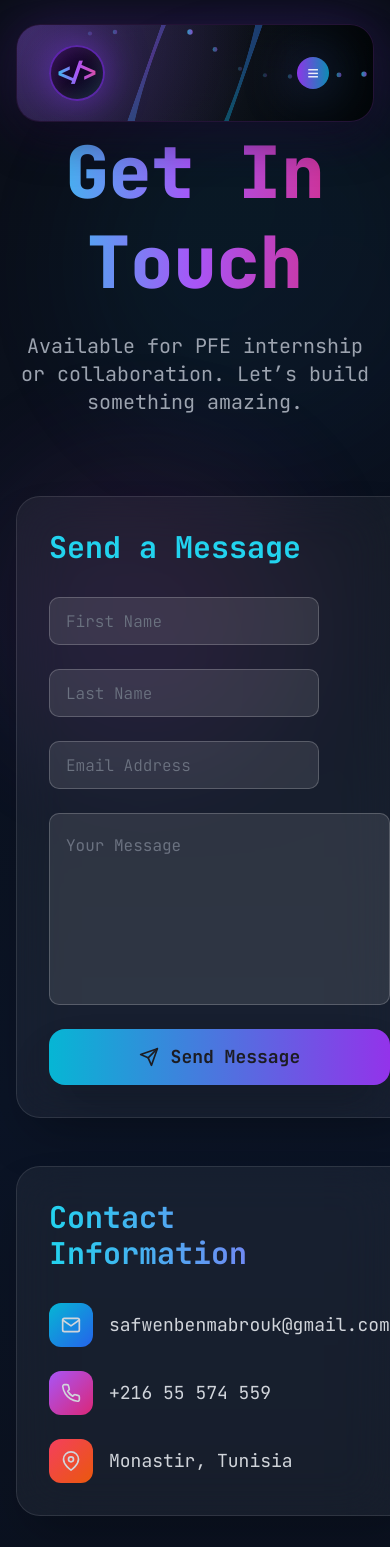
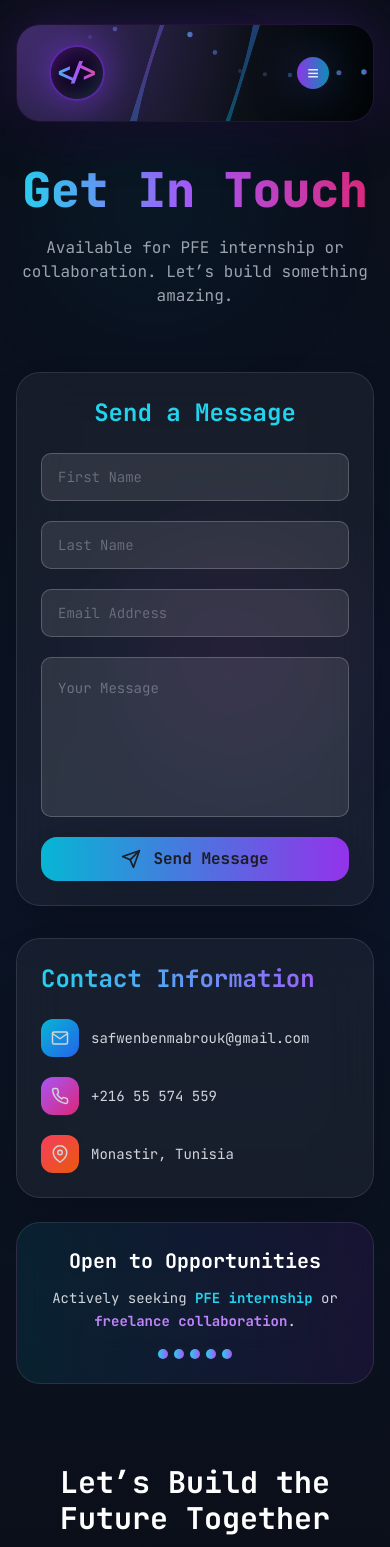
Before and after one commit to Safwen-bm/portfolio-project, a Next.js app: page /contact in a window 390 px wide. Shown: the top 1547 px of the page. Built offline with nearby package versions, Linux system fonts and the light colour scheme.

Commit message:
feat: complete mobile-first redesign

```diff
--- a/components/MobileNav.jsx
+++ b/components/MobileNav.jsx
@@ -1,9 +1,10 @@
 // components/MobileNav.jsx
 "use client";
 
-import { Sheet, SheetContent, SheetTrigger, SheetTitle } from "@/components/ui/sheet";
+import { useState } from "react";
+import { Sheet, SheetContent, SheetTrigger, SheetTitle, SheetClose } from "@/components/ui/sheet";
 import { VisuallyHidden } from "@radix-ui/react-visually-hidden";
-import { usePathname } from "next/navigation";
+import { usePathname, useRouter } from "next/navigation";
 import Link from "next/link";
 import { motion } from "framer-motion";
 
@@ -17,9 +18,18 @@ const links = [
 
 const MobileNav = () => {
   const pathname = usePathname();
+  const router = useRouter();
+  const [open, setOpen] = useState(false);
+
+  const handleLinkClick = (href) => {
+    setOpen(false);
+    if (href !== pathname) {
+      router.push(href);
+    }
+  };
 
   return (
-    <Sheet>
+    <Sheet open={open} onOpenChange={setOpen}>
       <SheetTrigger className="p-3">
         <motion.div
           whileHover={{ rotate: 180, scale: 1.3 }}
@@ -76,7 +86,7 @@ const MobileNav = () => {
             </h1>
           </motion.div>
 
-          {/* LINKS */}
+          {/* LINKS — NOW CLOSE MENU ON CLICK */}
           <nav className="space-y-6">
             {links.map((link, i) => (
               <motion.div
@@ -85,8 +95,13 @@ const MobileNav = () => {
                 animate={{ opacity: 1, y: 0 }}
                 transition={{ delay: i * 0.1 + 0.3 }}
               >
+                <SheetClose asChild>
                   <Link
                     href={link.href}
+                    onClick={(e) => {
+                      e.preventDefault();
+                      handleLinkClick(link.href);
+                    }}
                     className={`block text-4xl font-bold transition-all ${
                       link.href === pathname
                         ? "bg-gradient-to-r from-cyan-400 via-purple-500 to-pink-500 bg-clip-text text-transparent"
@@ -95,6 +110,7 @@ const MobileNav = () => {
                   >
                     {link.name}
                   </Link>
+                </SheetClose>
               </motion.div>
             ))}
           </nav>
@@ -105,7 +121,8 @@ const MobileNav = () => {
             animate={{ scale: 1 }}
             transition={{ delay: 0.8 }}
           >
-            <Link href="/contact">
+            <SheetClose asChild>
+              <Link href="/contact" onClick={() => handleLinkClick("/contact")}>
                 <motion.button
                   whileHover={{ scale: 1.1 }}
                   whileTap={{ scale: 0.9 }}
@@ -114,6 +131,7 @@ const MobileNav = () => {
                   ENTER THE PORTAL
                 </motion.button>
               </Link>
+            </SheetClose>
           </motion.div>
         </motion.div>
       </SheetContent>
--- a/components/contact/ContactSection.jsx
+++ b/components/contact/ContactSection.jsx
@@ -1,6 +1,5 @@
 // components/contact/ContactSection.jsx
 "use client";
-
 import { useState } from "react";
 import { motion } from "framer-motion";
 import { Button } from "@/components/ui/button";
@@ -29,14 +28,11 @@ const ContactSection = () => {
       toast.error("Please fill in all required fields.");
       return;
     }
-
     setIsSubmitting(true);
-    // Simulate API call
     await new Promise(resolve => setTimeout(resolve, 2000));
     setIsSubmitting(false);
     setIsSubmitted(true);
     toast.success("Message sent successfully! I'll get back to you soon.");
-
     setTimeout(() => {
       setIsSubmitted(false);
       setFormData({ firstName: "", lastName: "", email: "", message: "" });
@@ -44,11 +40,11 @@ const ContactSection = () => {
   };
 
   return (
-    <section className="py-32 bg-gradient-to-b from-[#0a0e17] via-[#0b1426] to-[#0a0e17] overflow-hidden relative">
-      {/* Animated Background Orbs */}
-      <div className="fixed inset-0 pointer-events-none">
-        <div className="absolute top-20 left-20 w-96 h-96 bg-gradient-to-br from-cyan-500/20 to-blue-600/10 rounded-full blur-3xl animate-pulse" />
-        <div className="absolute bottom-20 right-20 w-80 h-80 bg-gradient-to-tr from-purple-500/15 to-pink-600/10 rounded-full blur-3xl animate-pulse delay-1000" />
+    <section className="py-24 md:py-32 bg-gradient-to-b from-[#0a0e17] via-[#0b1426] to-[#0a0e17] overflow-hidden relative">
+      {/* Orbs */}
+      <div className="fixed inset-0 pointer-events-none overflow-hidden">
+        <div className="absolute top-20 left-10 w-64 h-64 md:w-96 md:h-96 bg-gradient-to-br from-cyan-500/20 to-blue-600/10 rounded-full blur-3xl animate-pulse" />
+        <div className="absolute bottom-20 right-10 w-56 h-56 md:w-80 md:h-80 bg-gradient-to-tr from-purple-500/15 to-pink-600/10 rounded-full blur-3xl animate-pulse delay-1000" />
       </div>
 
       <div className="container mx-auto px-4 relative z-10">
@@ -58,17 +54,18 @@ const ContactSection = () => {
           whileInView={{ opacity: 1, y: 0 }}
           viewport={{ once: true }}
           transition={{ duration: 0.8 }}
-          className="text-center mb-20"
+          className="text-center mb-16 md:mb-20 pt-16 md:pt-0"
         >
-          <h1 className="text-7xl md:text-8xl font-black bg-clip-text text-transparent bg-gradient-to-r from-cyan-400 via-purple-500 to-pink-600 leading-tight">
+          <h1 className="text-5xl sm:text-6xl md:text-7xl lg:text-8xl font-black bg-clip-text text-transparent bg-gradient-to-r from-cyan-400 via-purple-500 to-pink-600 leading-tight">
             Get In Touch
           </h1>
-          <p className="mt-6 text-xl text-gray-400 max-w-2xl mx-auto">
+          <p className="mt-4 text-base sm:text-lg md:text-xl text-gray-400 max-w-2xl mx-auto">
             Available for PFE internship or collaboration. Let’s build something amazing.
           </p>
         </motion.div>
 
-        <div className="grid lg:grid-cols-2 gap-12 max-w-7xl mx-auto">
+        {/* 1 COLUMN ON MOBILE */}
+        <div className="grid grid-cols-1 lg:grid-cols-2 gap-8 md:gap-12 max-w-7xl mx-auto">
           {/* Contact Form */}
           <motion.div
             initial={{ opacity: 0, x: -60 }}
@@ -77,18 +74,19 @@ const ContactSection = () => {
             transition={{ duration: 0.8 }}
             className="relative"
           >
-            <div className="bg-white/5 backdrop-blur-xl border border-white/10 rounded-3xl p-8 shadow-2xl">
-              <h2 className="text-3xl font-bold text-cyan-400 mb-8">Send a Message</h2>
+            <div className="bg-white/5 backdrop-blur-xl border border-white/10 rounded-3xl p-6 md:p-8 shadow-2xl">
+              <h2 className="text-2xl md:text-3xl font-bold text-cyan-400 mb-6 md:mb-8 text-center">Send a Message</h2>
 
-              <form onSubmit={handleSubmit} className="space-y-6">
-                <div className="grid md:grid-cols-2 gap-6">
-                  <div className="relative group">
+              <form onSubmit={handleSubmit} className="space-y-5 md:space-y-6">
+                {/* First & Last Name — CENTERED */}
+                <div className="grid grid-cols-1 sm:grid-cols-2 gap-5 md:gap-6">
+                  <div className="relative group mx-auto w-full max-w-xs sm:max-w-none">
                     <Input
                       name="firstName"
                       placeholder="First Name"
                       value={formData.firstName}
                       onChange={handleChange}
-                      className="bg-white/10 border-white/20 text-white placeholder:text-gray-500 focus:border-cyan-500 focus:ring-cyan-500 transition-all duration-300"
+                      className="bg-white/10 border-white/20 text-white placeholder:text-gray-500 text-sm md:text-base focus:border-cyan-500 focus:ring-cyan-500 transition-all duration-300 w-full"
                     />
                     <motion.div
                       className="absolute inset-0 rounded-xl bg-gradient-to-r from-cyan-500 to-cyan-600 opacity-0 group-focus-within:opacity-20 blur-xl -z-10"
@@ -96,13 +94,13 @@ const ContactSection = () => {
                       animate={{ scale: formData.firstName ? 1.05 : 1 }}
                     />
                   </div>
-                  <div className="relative group">
+                  <div className="relative group mx-auto w-full max-w-xs sm:max-w-none">
                     <Input
                       name="lastName"
                       placeholder="Last Name"
                       value={formData.lastName}
                       onChange={handleChange}
-                      className="bg-white/10 border-white/20 text-white placeholder:text-gray-500 focus:border-purple-500 focus:ring-purple-500 transition-all duration-300"
+                      className="bg-white/10 border-white/20 text-white placeholder:text-gray-500 text-sm md:text-base focus:border-purple-500 focus:ring-purple-500 transition-all duration-300 w-full"
                     />
                     <motion.div
                       className="absolute inset-0 rounded-xl bg-gradient-to-r from-purple-500 to-purple-600 opacity-0 group-focus-within:opacity-20 blur-xl -z-10"
@@ -112,14 +110,15 @@ const ContactSection = () => {
                   </div>
                 </div>
 
-                <div className="relative group">
+                {/* Email — CENTERED */}
+                <div className="relative group mx-auto w-full max-w-md">
                   <Input
                     name="email"
                     type="email"
                     placeholder="Email Address"
                     value={formData.email}
                     onChange={handleChange}
-                    className="bg-white/10 border-white/20 text-white placeholder:text-gray-500 focus:border-pink-500 focus:ring-pink-500 transition-all duration-300"
+                    className="bg-white/10 border-white/20 text-white placeholder:text-gray-500 text-sm md:text-base focus:border-pink-500 focus:ring-pink-500 transition-all duration-300 w-full"
                   />
                   <motion.div
                     className="absolute inset-0 rounded-xl bg-gradient-to-r from-pink-500 to-pink-600 opacity-0 group-focus-within:opacity-20 blur-xl -z-10"
@@ -128,13 +127,14 @@ const ContactSection = () => {
                   />
                 </div>
 
+                {/* Message */}
                 <div className="relative group">
                   <Textarea
                     name="message"
                     placeholder="Your Message"
                     value={formData.message}
                     onChange={handleChange}
-                    className="min-h-48 bg-white/10 border-white/20 text-white placeholder:text-gray-500 focus:border-rose-500 focus:ring-rose-500 transition-all duration-300 resize-none"
+                    className="min-h-40 md:min-h-48 bg-white/10 border-white/20 text-white placeholder:text-gray-500 text-sm md:text-base focus:border-rose-500 focus:ring-rose-500 transition-all duration-300 resize-none w-full"
                   />
                   <motion.div
                     className="absolute inset-0 rounded-xl bg-gradient-to-r from-rose-500 to-rose-600 opacity-0 group-focus-within:opacity-20 blur-xl -z-10"
@@ -147,7 +147,7 @@ const ContactSection = () => {
                   type="submit"
                   disabled={isSubmitting || isSubmitted}
                   className={`
-                    w-full text-lg py-7 rounded-2xl font-bold transition-all duration-500 transform
+                    w-full max-w-md mx-auto text-base md:text-lg py-5 md:py-7 rounded-2xl font-bold transition-all duration-500 transform
                     ${isSubmitted
                       ? "bg-gradient-to-r from-green-500 to-emerald-600 hover:from-green-600 hover:to-emerald-700"
                       : "bg-gradient-to-r from-cyan-500 to-purple-600 hover:from-cyan-600 hover:to-purple-700"
@@ -157,7 +157,7 @@ const ContactSection = () => {
                   `}
                 >
                   {isSubmitting ? (
-                    <span className="flex items-center gap-3">
+                    <span className="flex items-center justify-center gap-3">
                       <motion.div
                         className="w-5 h-5 border-2 border-white/30 border-t-white rounded-full"
                         animate={{ rotate: 360 }}
@@ -166,12 +166,12 @@ const ContactSection = () => {
                       Sending...
                     </span>
                   ) : isSubmitted ? (
-                    <span className="flex items-center gap-3">
+                    <span className="flex items-center justify-center gap-3">
                       <FiCheckCircle className="text-xl" />
-                      Sent Successfully!
+                      Sent!
                     </span>
                   ) : (
-                    <span className="flex items-center gap-3">
+                    <span className="flex items-center justify-center gap-3">
                       <FiSend className="text-xl" />
                       Send Message
                     </span>
@@ -187,69 +187,69 @@ const ContactSection = () => {
             whileInView={{ opacity: 1, x: 0 }}
             viewport={{ once: true }}
             transition={{ duration: 0.8 }}
-            className="space-y-8"
+            className="space-y-6 md:space-y-8"
           >
             {/* Contact Card */}
-            <div className="bg-white/5 backdrop-blur-xl border border-white/10 rounded-3xl p-8 shadow-2xl transform hover:scale-105 transition-all duration-500">
-              <h3 className="text-3xl font-bold bg-clip-text text-transparent bg-gradient-to-r from-cyan-400 to-purple-500 mb-8">
+            <div className="bg-white/5 backdrop-blur-xl border border-white/10 rounded-3xl p-6 md:p-8 shadow-2xl">
+              <h3 className="text-2xl md:text-3xl font-bold bg-clip-text text-transparent bg-gradient-to-r from-cyan-400 to-purple-500 mb-6 md:mb-8">
                 Contact Information
               </h3>
-              <div className="space-y-6 text-gray-300">
+              <div className="space-y-5 md:space-y-6 text-gray-300 text-sm md:text-base">
                 <motion.a
                   href="mailto:safwenbenmabrouk@gmail.com"
-                  whileHover={{ x: 10 }}
-                  className="flex items-center gap-4 text-lg group"
+                  whileHover={{ x: 8 }}
+                  className="flex items-center gap-3 group"
                 >
-                  <div className="p-3 bg-gradient-to-br from-cyan-500 to-blue-600 rounded-xl group-hover:scale-110 transition-transform">
-                    <FiMail className="text-xl" />
+                  <div className="p-2.5 bg-gradient-to-br from-cyan-500 to-blue-600 rounded-xl group-hover:scale-110 transition-transform">
+                    <FiMail className="text-lg md:text-xl" />
                   </div>
-                  <span className="group-hover:text-cyan-400 transition-colors">safwenbenmabrouk@gmail.com</span>
+                  <span className="group-hover:text-cyan-400 transition-colors break-all">safwenbenmabrouk@gmail.com</span>
                 </motion.a>
 
                 <motion.a
                   href="tel:+21655574559"
-                  whileHover={{ x: 10 }}
-                  className="flex items-center gap-4 text-lg group"
+                  whileHover={{ x: 8 }}
+                  className="flex items-center gap-3 group"
                 >
-                  <div className="p-3 bg-gradient-to-br from-purple-500 to-pink-600 rounded-xl group-hover:scale-110 transition-transform">
-                    <FiPhone className="text-xl" />
+                  <div className="p-2.5 bg-gradient-to-br from-purple-500 to-pink-600 rounded-xl group-hover:scale-110 transition-transform">
+                    <FiPhone className="text-lg md:text-xl" />
                   </div>
                   <span className="group-hover:text-purple-400 transition-colors">+216 55 574 559</span>
                 </motion.a>
 
                 <motion.div
-                  whileHover={{ x: 10 }}
-                  className="flex items-center gap-4 text-lg group"
+                  whileHover={{ x: 8 }}
+                  className="flex items-center gap-3 group"
                 >
-                  <div className="p-3 bg-gradient-to-br from-rose-500 to-orange-600 rounded-xl group-hover:scale-110 transition-transform">
-                    <FiMapPin className="text-xl" />
+                  <div className="p-2.5 bg-gradient-to-br from-rose-500 to-orange-600 rounded-xl group-hover:scale-110 transition-transform">
+                    <FiMapPin className="text-lg md:text-xl" />
                   </div>
                   <span className="group-hover:text-rose-400 transition-colors">Monastir, Tunisia</span>
                 </motion.div>
               </div>
             </div>
 
-            {/* Social Proof / Availability */}
+            {/* Availability */}
             <motion.div
               initial={{ opacity: 0, y: 20 }}
               whileInView={{ opacity: 1, y: 0 }}
               viewport={{ once: true }}
               transition={{ delay: 0.4 }}
-              className="bg-gradient-to-r from-cyan-500/10 to-purple-600/10 backdrop-blur-xl border border-white/10 rounded-3xl p-8 text-center"
+              className="bg-gradient-to-r from-cyan-500/10 to-purple-600/10 backdrop-blur-xl border border-white/10 rounded-3xl p-6 md:p-8 text-center text-sm md:text-base"
             >
-              <h4 className="text-2xl font-bold text-white mb-4">Open to Opportunities</h4>
-              <p className="text-gray-300">
+              <h4 className="text-xl md:text-2xl font-bold text-white mb-3 md:mb-4">Open to Opportunities</h4>
+              <p className="text-gray-300 leading-relaxed">
                 Actively seeking <span className="text-cyan-400 font-semibold">PFE internship</span> or
                 <span className="text-purple-400 font-semibold"> freelance collaboration</span>.
               </p>
-              <div className="mt-6 flex justify-center gap-2">
+              <div className="mt-4 md:mt-6 flex justify-center gap-1.5 md:gap-2">
                 {[...Array(5)].map((_, i) => (
                   <motion.div
                     key={i}
                     initial={{ opacity: 0, scale: 0 }}
                     animate={{ opacity: 1, scale: 1 }}
                     transition={{ delay: i * 0.1 }}
-                    className="w-3 h-3 bg-gradient-to-r from-cyan-400 to-purple-500 rounded-full"
+                    className="w-2.5 h-2.5 md:w-3 md:h-3 bg-gradient-to-r from-cyan-400 to-purple-500 rounded-full"
                   />
                 ))}
               </div>
@@ -257,20 +257,33 @@ const ContactSection = () => {
           </motion.div>
         </div>
 
-        {/* Final CTA */}
+        {/* FINAL CTA — ONE LINE + CENTERED */}
         <motion.div
           initial={{ opacity: 0, y: 40 }}
           whileInView={{ opacity: 1, y: 0 }}
           viewport={{ once: true }}
           transition={{ duration: 0.8 }}
-          className="text-center mt-32"
+          className="text-center mt-20 md:mt-32"
         >
-          <h2 className="text-4xl md:text-5xl font-bold text-white mb-8">
+          <h2 className="text-3xl sm:text-4xl md:text-5xl font-bold text-white mb-6 md:mb-8">
             Let’s Build the Future Together
           </h2>
-          <Button className="bg-gradient-to-r from-purple-600 to-pink-600 hover:from-purple-700 hover:to-pink-700 text-white text-xl px-16 py-9 rounded-full shadow-2xl hover:shadow-purple-500/50 transform hover:scale-105 transition-all">
-            Start a Project
-          </Button>
+          <div className="flex justify-center">
+            <Button className="
+              bg-gradient-to-r from-purple-600 to-pink-600
+              hover:from-purple-700 hover:to-pink-700
+              text-white
+              text-sm md:text-xl
+              px-6 md:px-16
+              py-3 md:py-9
+              rounded-full
+              shadow-2xl hover:shadow-purple-500/50
+              transform hover:scale-105
+              transition-all
+            ">
+              Start a Project
+            </Button>
+          </div>
         </motion.div>
       </div>
     </section>
--- a/components/resume/ResumeSection.jsx
+++ b/components/resume/ResumeSection.jsx
@@ -120,10 +120,10 @@ const ResumeSection = () => {
           initial={{ opacity: 0, y: 50 }}
           whileInView={{ opacity: 1, y: 0 }}
           viewport={{ once: true }}
-          transition={{ duration: 0.9 }}
-          className="text-center mb-16 md:mb-20"
+          transition={{ duration: 0.8 }}
+          className="text-center mb-20 pt-16 sm:pt-0"
         >
-          <h1 className="text-7xl md:text-8xl font-black bg-clip-text text-transparent bg-gradient-to-r from-cyan-400 via-purple-500 to-pink-600 leading-tight">
+          <h1 className="text-4xl sm:text-5xl md:text-7xl font-black bg-clip-text text-transparent bg-gradient-to-r from-cyan-400 via-purple-500 to-pink-600 leading-tight">
             Resume
           </h1>
           <p className="mt-4 md:mt-6 text-base sm:text-lg md:text-xl text-gray-300 max-w-3xl mx-auto">
```
Also changed, not shown: components/services/ServicesSection.jsx (+34 -22 lines), components/work/WorkSection.jsx (indentation only). Lines whose indentation alone changed are shown as unchanged.
